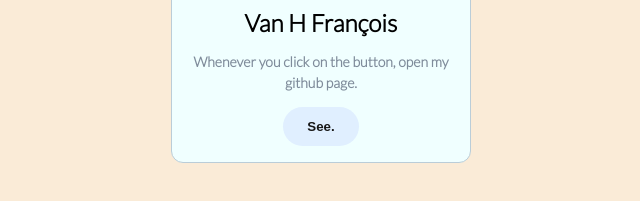
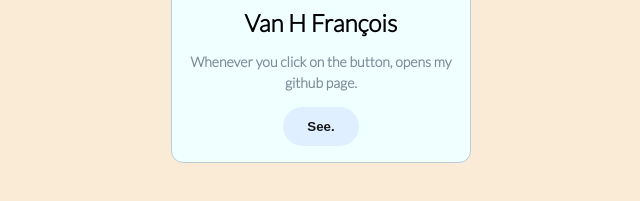
Before and after one commit to FrancoisVanH/vcard, a plain HTML site: page index.html in a window 1280 px wide. Shown: the part 429-630 px from the top of the page, 319-959 px from the left. Drawn offline with Linux system fonts and the light colour scheme.

Commit message:
Update index.html

```diff
--- a/index.html
+++ b/index.html
@@ -33,7 +33,7 @@
 
                     <!-- Le nom de la carte-->
                     <div class="nom"> Van H François </div>
-                        <p> Whenever you click on the button, open my github page. </p>
+                        <p> Whenever you click on the button, opens my github page. </p>
                         <button> <a href="https://github.com/FrancoisVanH" target="_blank"> See. </a></button>
                     </div>
             </div>
```
